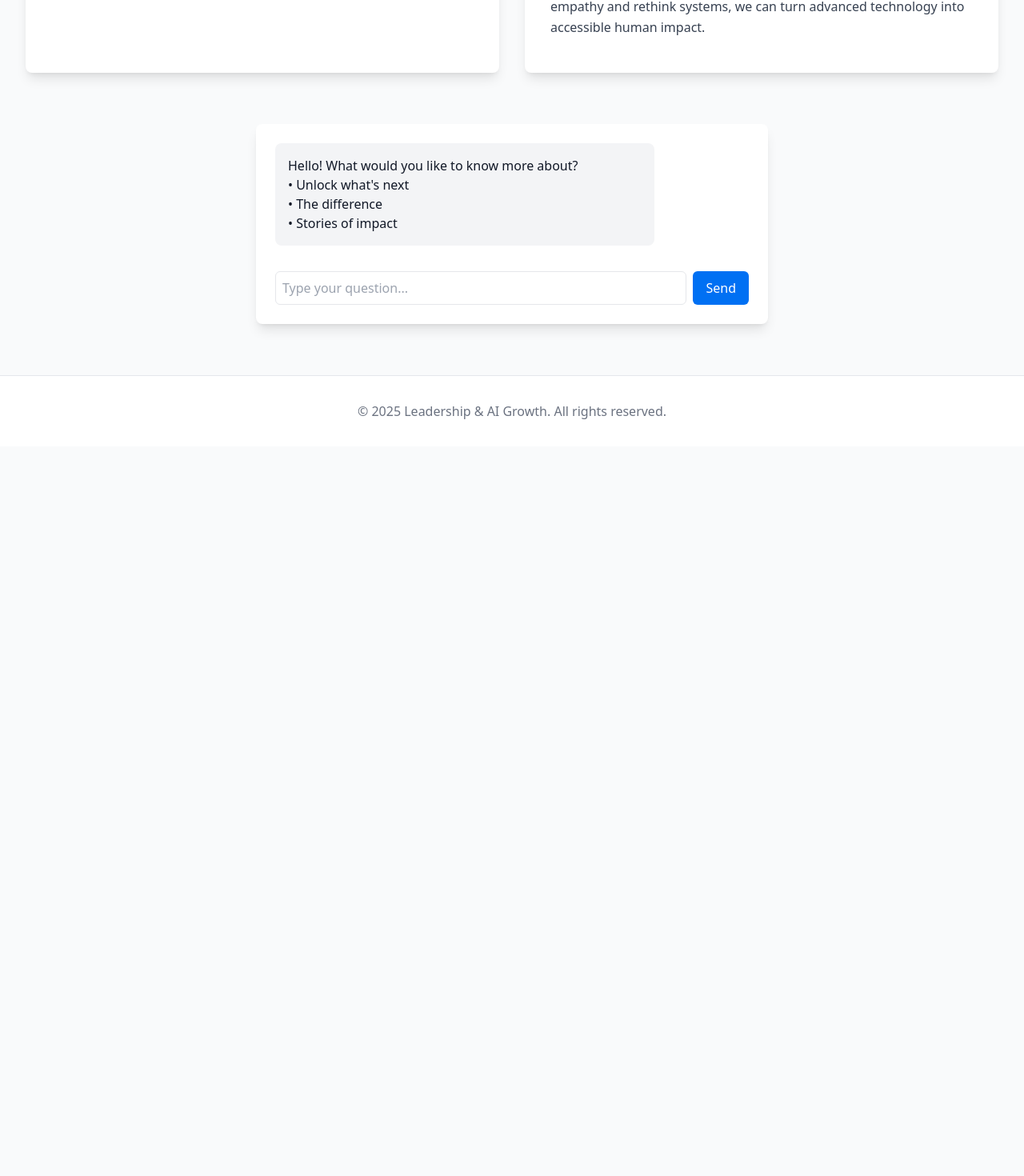
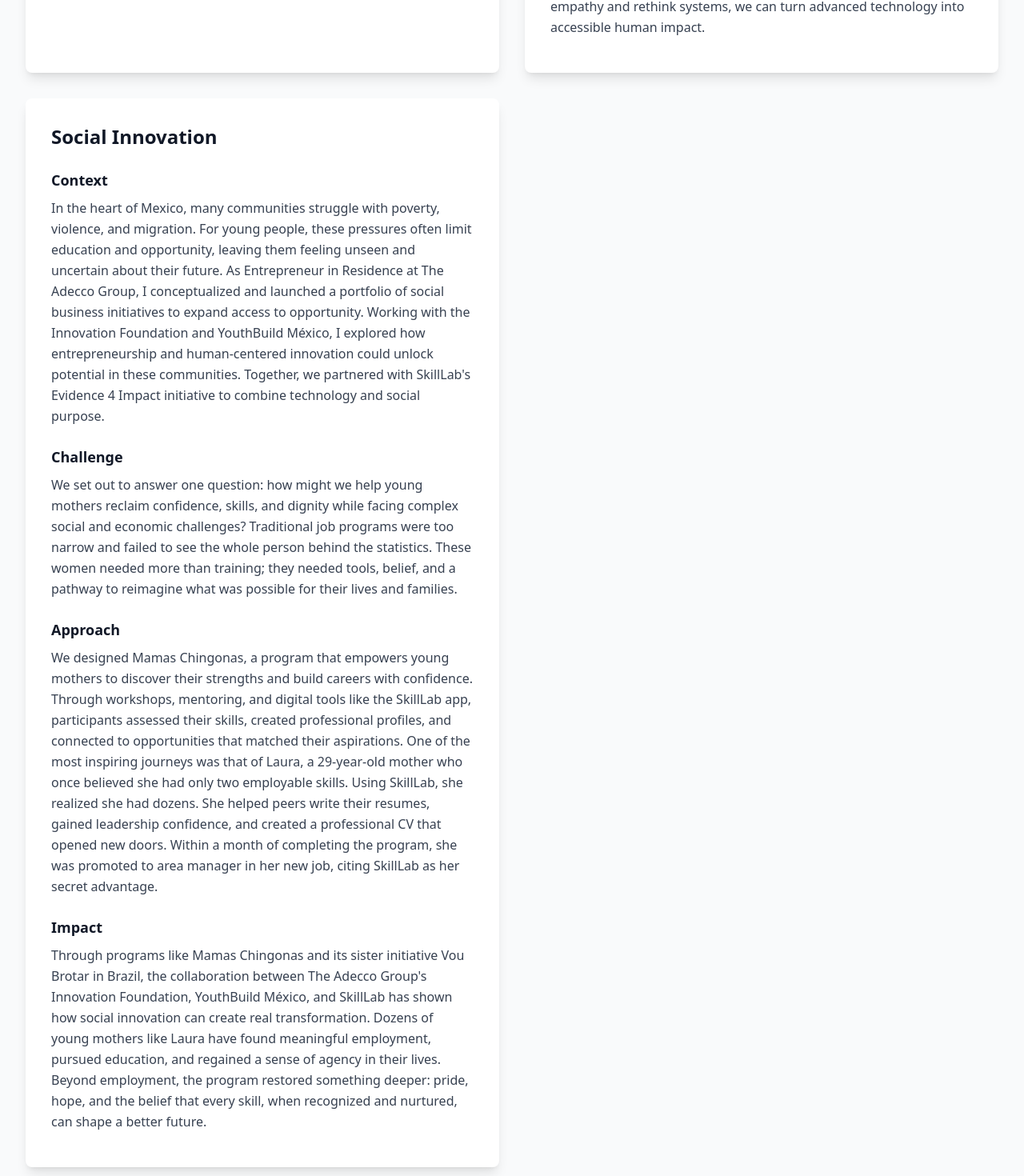
Before and after one commit to Wijay000/draft, a Next.js app: page /impact in a window 1280 px wide. Shown: the part 1499-2969 px from the top of the page at 80% size. Before the commit the page ends 2057 px from the top, so only its background shows below. Built offline with nearby package versions, Linux system fonts and the light colour scheme.

Commit message:
feat(impact): add Social Innovation case study card (Mamas Chingonas)

```diff
--- a/pages/impact.js
+++ b/pages/impact.js
@@ -49,6 +49,31 @@ export default function Impact() {
         {
           heading: "Impact",
           content: "In its first four years, Healthy Heart for All screened more than 167,000 patients and helped 15,000 receive pacemaker implants. The model proved financially sustainable and socially transformative, and Medtronic expanded it to hundreds of hospitals across India and later to other emerging economies. The initiative became a blueprint for inclusive innovation, demonstrating that when we design with empathy and rethink systems, we can turn advanced technology into accessible human impact.",
+          links: []
+        }
+      ]
+    },
+    {
+      title: "Social Innovation",
+      sections: [
+        {
+          heading: "Context",
+          content: "In the heart of Mexico, many communities struggle with poverty, violence, and migration. For young people, these pressures often limit education and opportunity, leaving them feeling unseen and uncertain about their future. As Entrepreneur in Residence at The Adecco Group, I conceptualized and launched a portfolio of social business initiatives to expand access to opportunity. Working with the Innovation Foundation and YouthBuild México, I explored how entrepreneurship and human-centered innovation could unlock potential in these communities. Together, we partnered with SkillLab's Evidence 4 Impact initiative to combine technology and social purpose.",
+          links: []
+        },
+        {
+          heading: "Challenge",
+          content: "We set out to answer one question: how might we help young mothers reclaim confidence, skills, and dignity while facing complex social and economic challenges? Traditional job programs were too narrow and failed to see the whole person behind the statistics. These women needed more than training; they needed tools, belief, and a pathway to reimagine what was possible for their lives and families.",
+          links: []
+        },
+        {
+          heading: "Approach",
+          content: "We designed Mamas Chingonas, a program that empowers young mothers to discover their strengths and build careers with confidence. Through workshops, mentoring, and digital tools like the SkillLab app, participants assessed their skills, created professional profiles, and connected to opportunities that matched their aspirations. One of the most inspiring journeys was that of Laura, a 29-year-old mother who once believed she had only two employable skills. Using SkillLab, she realized she had dozens. She helped peers write their resumes, gained leadership confidence, and created a professional CV that opened new doors. Within a month of completing the program, she was promoted to area manager in her new job, citing SkillLab as her secret advantage.",
+          links: []
+        },
+        {
+          heading: "Impact",
+          content: "Through programs like Mamas Chingonas and its sister initiative Vou Brotar in Brazil, the collaboration between The Adecco Group's Innovation Foundation, YouthBuild México, and SkillLab has shown how social innovation can create real transformation. Dozens of young mothers like Laura have found meaningful employment, pursued education, and regained a sense of agency in their lives. Beyond employment, the program restored something deeper: pride, hope, and the belief that every skill, when recognized and nurtured, can shape a better future.",
           links: []
         }
       ]
```
